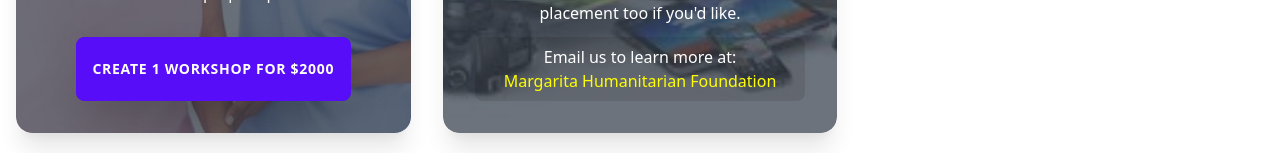
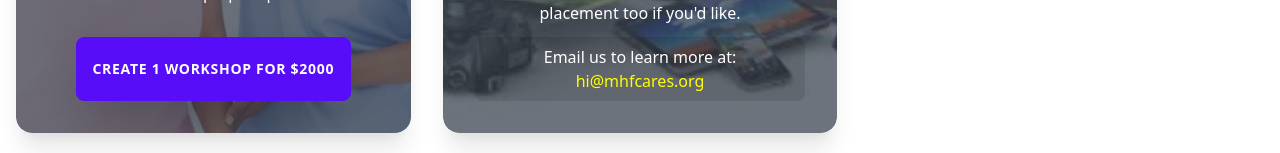
Before and after one commit to margaritahumanitarian/helpafamily, a Next.js app: page / in a window 1280 px wide. Shown: the part 1643-1796 px from the top of the page. Built offline with nearby package versions, Linux system fonts and the light colour scheme.

Commit message:
Change yellow text to email address

```diff
--- a/components/ElectronicsDropOffCard.js
+++ b/components/ElectronicsDropOffCard.js
@@ -17,7 +17,7 @@ function ElectronicsDropOffCard() {
             href="https://www.margaritahumanitarian.org/"
             style={{ color: 'yellow' }}
           >
-            {'Margarita Humanitarian Foundation'}
+            {'hi@mhfcares.org'}
           </a>
         }
       </CardAddress>
```
